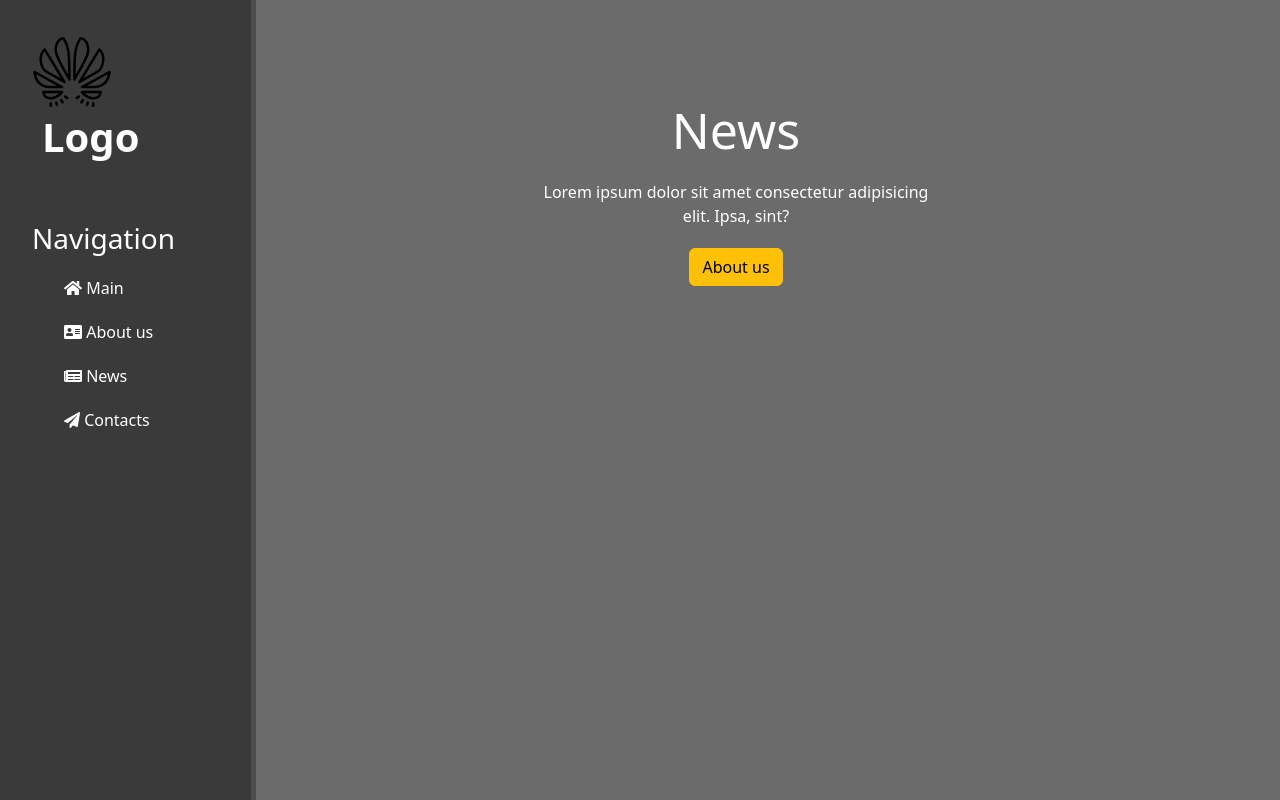
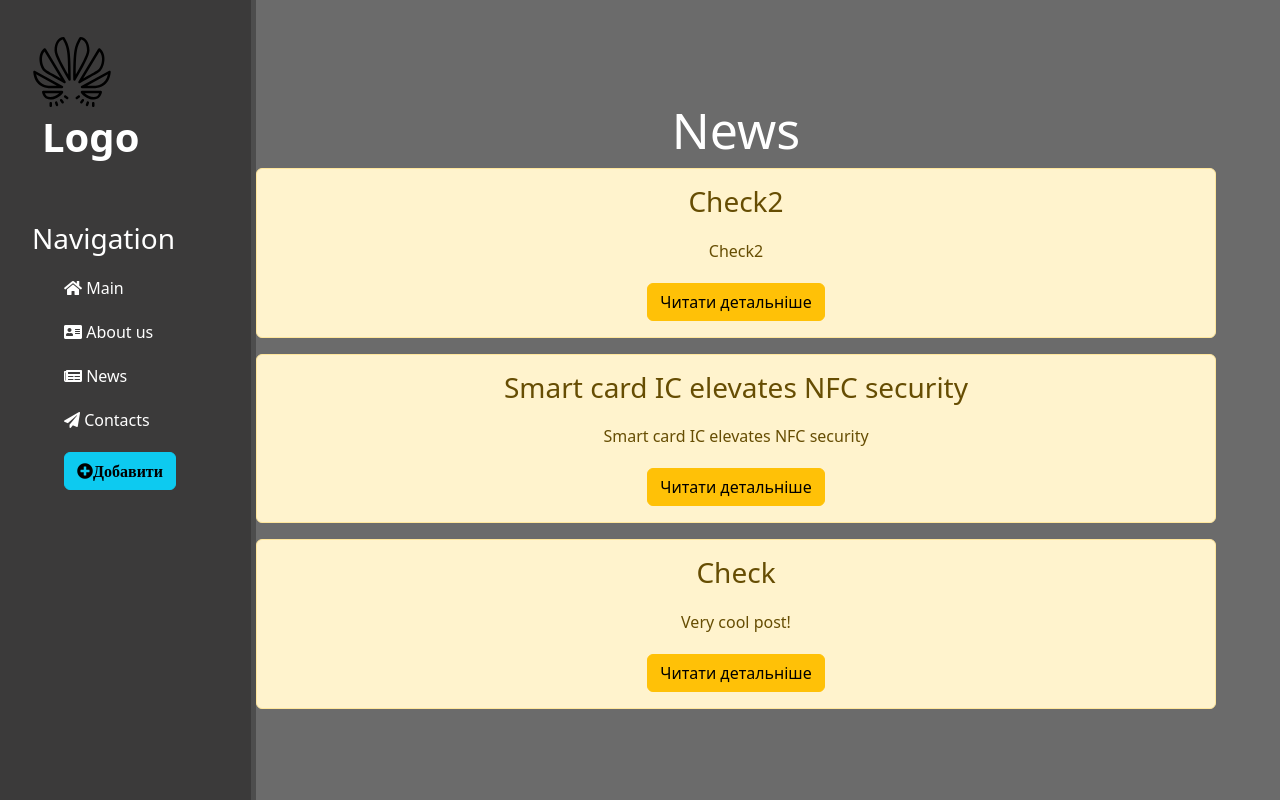
Before and after one commit to s-a-n-n-i/WEB, a Django app: page /news/ in a window 1280 px wide. Run offline with Django 5.2, Linux system fonts and the light colour scheme; data comes from the database, SQL or seed files in the repository; both versions use the stored data as it was after the commit; some libraries are stand-ins or nearby versions.

Commit message:
Add form and detail view

```diff
--- a/my_project/main/static/main/css/main.css
+++ b/my_project/main/static/main/css/main.css
@@ -67,3 +67,9 @@ main .features p {
     max-width: 400px;
     margin: 20px auto;
 }
+
+form {
+    margin-left: 32%;
+    width: 500px;
+    margin-top: 50px;
+}
--- a/my_project/main/templates/main/layout.html
+++ b/my_project/main/templates/main/layout.html
@@ -20,6 +20,7 @@
             <a href="{% url 'about' %}"><li><i class="fas fa-address-card"></i> About us</li></a>
             <a href="{% url 'news_home' %}"><li><i class="fas fa-newspaper"></i> News</li></a>
             <a href=""><li><i class="fas fa-paper-plane"></i> Contacts</li></a>
+            <a href="{% url 'create' %}"><li><button class="btn btn-info"><i class="fas fa-plus-circle">Добавити</i></button></li></a>
         </ul>
     </aside>
     <main>
--- a/my_project/news/templates/news/news_home.html
+++ b/my_project/news/templates/news/news_home.html
@@ -5,8 +5,18 @@
 {% block content %}
     <div class="features">
         <h1>News</h1>
+        {% if news %}
+            {% for val in news %}
+                <div class="alert alert-warning">
+                    <h3>{{ val.title }}</h3>
+                    <p>{{ val.announcement }}</p>
+                    <a href="{% url 'news-detail' val.id %}" class="btn btn-warning">Читати детальніше</a>
+                </div>
+            {% endfor %}
+        {% else %}
+            <p>Немає новин!</p>
+        {% endif %}
 
-        <p>Lorem ipsum dolor sit amet consectetur adipisicing elit. Ipsa, sint?</p>
-        <button class="btn btn-warning">About us</button>
+        {# Коментарій #}
     </div>
 {% endblock %}
--- a/my_project/news/urls.py
+++ b/my_project/news/urls.py
@@ -3,4 +3,6 @@ from . import views
 
 urlpatterns = [
     path('', views.news_home, name='news_home'),
+    path('create', views.create, name='create'),
+    path('<int:pk>', views.NewsDetailView.as_view(), name='news-detail')
 ]
--- a/my_project/news/views.py
+++ b/my_project/news/views.py
@@ -1,4 +1,32 @@
-from django.shortcuts import render
+from django.shortcuts import render, redirect
+from .models import Articles
+from .forms import ArticlesForm
+from django.views.generic import DetailView
 
 def news_home(request):
-    return render(request, 'news/news_home.html')
+    news = Articles.objects.order_by('-date')
+    return render(request, 'news/news_home.html', {'news':news})
+
+class NewsDetailView(DetailView):
+    model = Articles
+    template_name = 'news/details_view.html'
+    context_object_name = 'article'
+
+def create(request):
+    error = ''
+    if request.method == 'POST':
+        form = ArticlesForm(request.POST)
+        if form.is_valid():
+            form.save()
+            return redirect('home')
+        else:
+            error = 'Форма не правильна!'
+
+    form = ArticlesForm()
+
+    data = {
+        'form': form,
+        'error': error
+    }
+
+    return render(request, 'news/create.html', data)
```
Also changed, not shown: my_project/db.sqlite3.
